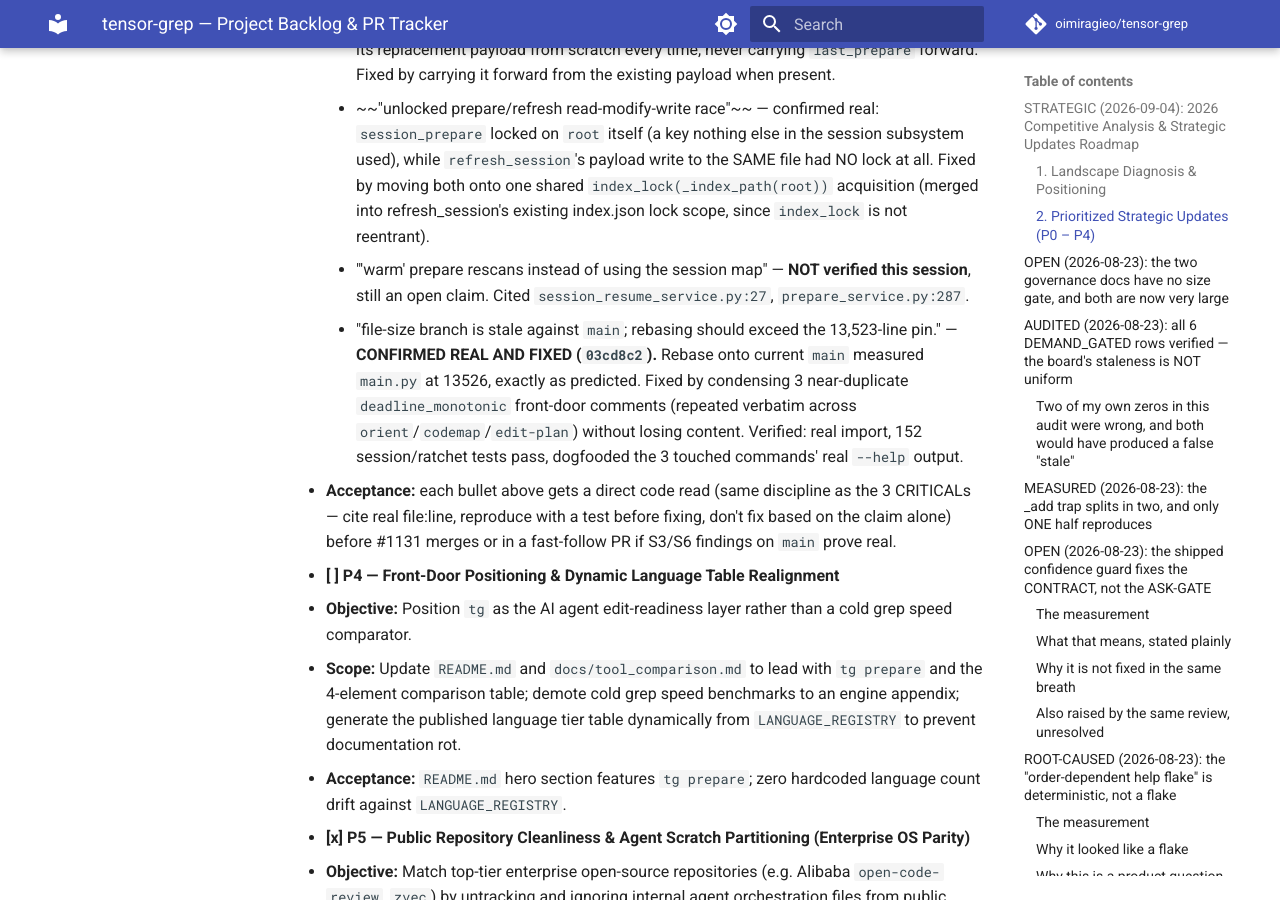
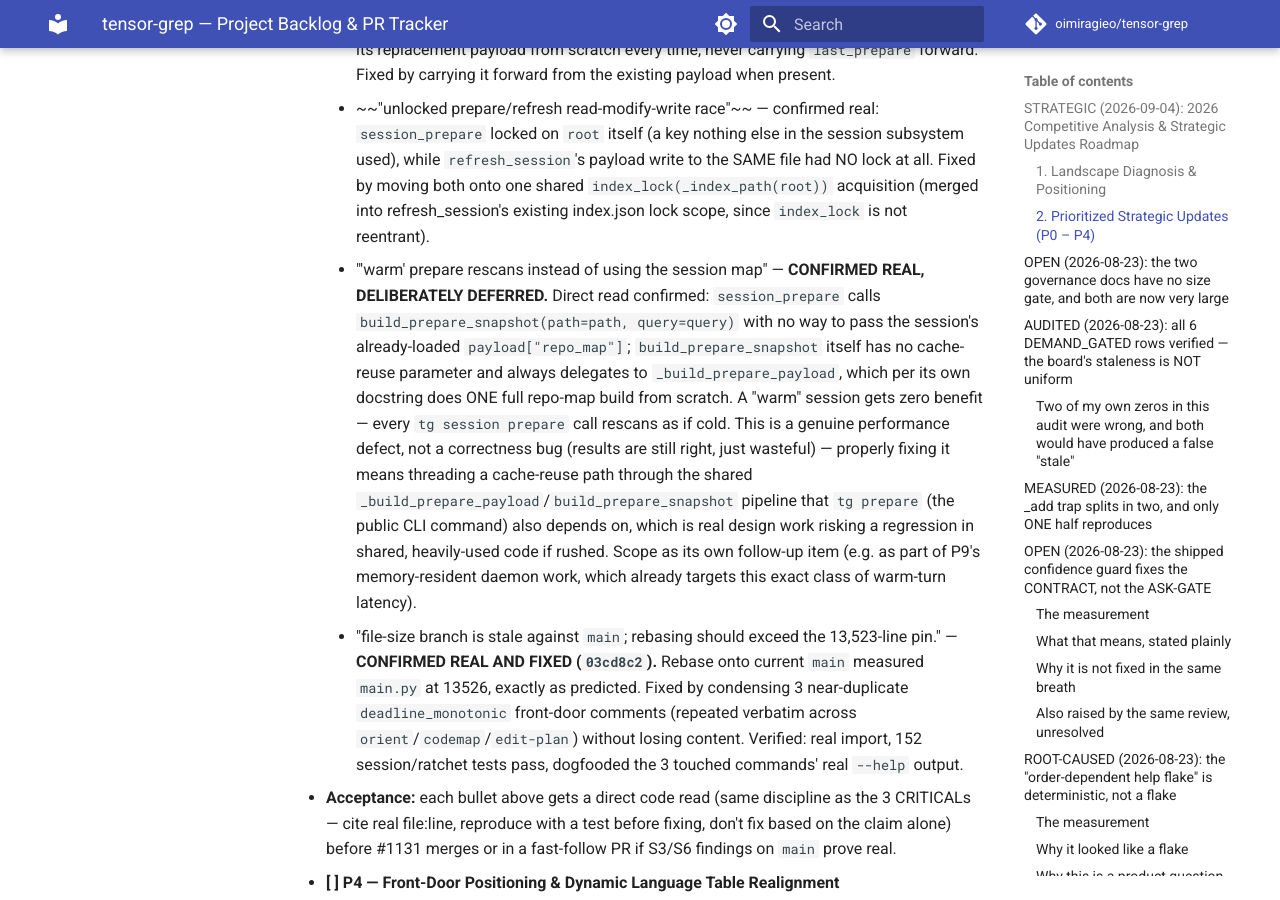
Before and after one commit to oimiragieo/tensor-grep, an MkDocs documentation site: the page built from docs/BACKLOG.md, in a window 1280 px wide and 900 px high, scrolled down 6872 px. Built offline with MkDocs 1.6.1 and Material for MkDocs 9.7.7, drawn with Linux system fonts in a browser that asks for light colours; comment, search, counter and statistics services are not loaded; some of the changed text lies outside the part shown.

Commit message:
docs(backlog): confirm the last S4 AUDIT-FOLLOWUP finding (warm-prepare rescan), deferred with reasoning
Direct read confirms session_prepare always triggers a full repo-map
rebuild regardless of a warm session's cached one -- a real performance
defect, correctly deferred since fixing it touches the shared
_build_prepare_payload pipeline tg prepare's public CLI also depends on.
All 5 originally-unverified S4/S3/S6 AUDIT-FOLLOWUP findings are now
either fixed or explicitly deferred with reasoning -- none left as bare
unverified claims.

Co-Authored-By: Claude Sonnet 5 <noreply@anthropic.com>
Claude-Session: https://claude.ai/code/session_01FQEmq7dWnf223dBYKSnz4d

```diff
--- a/docs/BACKLOG.md
+++ b/docs/BACKLOG.md
@@ -133,7 +133,7 @@ Competitive landscape audit against mid-2026 codebase intelligence and agent con
   - **S4 is now merged (`4fc9b6b`); both remaining findings below were CONFIRMED REAL AND FIXED (`28584f4`) after S4 landed on `main`:**
     - ~~"refresh discards `last_prepare`, while resume still returns `resumed: true`"~~ — confirmed a DETERMINISTIC data-loss bug (not merely a race): `refresh_session` built its replacement payload from scratch every time, never carrying `last_prepare` forward. Fixed by carrying it forward from the existing payload when present.
     - ~~"unlocked prepare/refresh read-modify-write race"~~ — confirmed real: `session_prepare` locked on `root` itself (a key nothing else in the session subsystem used), while `refresh_session`'s payload write to the SAME file had NO lock at all. Fixed by moving both onto one shared `index_lock(_index_path(root))` acquisition (merged into refresh_session's existing index.json lock scope, since `index_lock` is not reentrant).
-    - "'warm' prepare rescans instead of using the session map" — **NOT verified this session**, still an open claim. Cited `session_resume_service.py:27`, `prepare_service.py:287`.
+    - "'warm' prepare rescans instead of using the session map" — **CONFIRMED REAL, DELIBERATELY DEFERRED.** Direct read confirmed: `session_prepare` calls `build_prepare_snapshot(path=path, query=query)` with no way to pass the session's already-loaded `payload["repo_map"]`; `build_prepare_snapshot` itself has no cache-reuse parameter and always delegates to `_build_prepare_payload`, which per its own docstring does ONE full repo-map build from scratch. A "warm" session gets zero benefit — every `tg session prepare` call rescans as if cold. This is a genuine performance defect, not a correctness bug (results are still right, just wasteful) — properly fixing it means threading a cache-reuse path through the shared `_build_prepare_payload`/`build_prepare_snapshot` pipeline that `tg prepare` (the public CLI command) also depends on, which is real design work risking a regression in shared, heavily-used code if rushed. Scope as its own follow-up item (e.g. as part of P9's memory-resident daemon work, which already targets this exact class of warm-turn latency).
     - "file-size branch is stale against `main`; rebasing should exceed the 13,523-line pin." — **CONFIRMED REAL AND FIXED (`03cd8c2`).** Rebase onto current `main` measured `main.py` at 13526, exactly as predicted. Fixed by condensing 3 near-duplicate `deadline_monotonic` front-door comments (repeated verbatim across `orient`/`codemap`/`edit-plan`) without losing content. Verified: real import, 152 session/ratchet tests pass, dogfooded the 3 touched commands' real `--help` output.
   - **Acceptance:** each bullet above gets a direct code read (same discipline as the 3 CRITICALs — cite real file:line, reproduce with a test before fixing, don't fix based on the claim alone) before #1131 merges or in a fast-follow PR if S3/S6 findings on `main` prove real.
 
```
